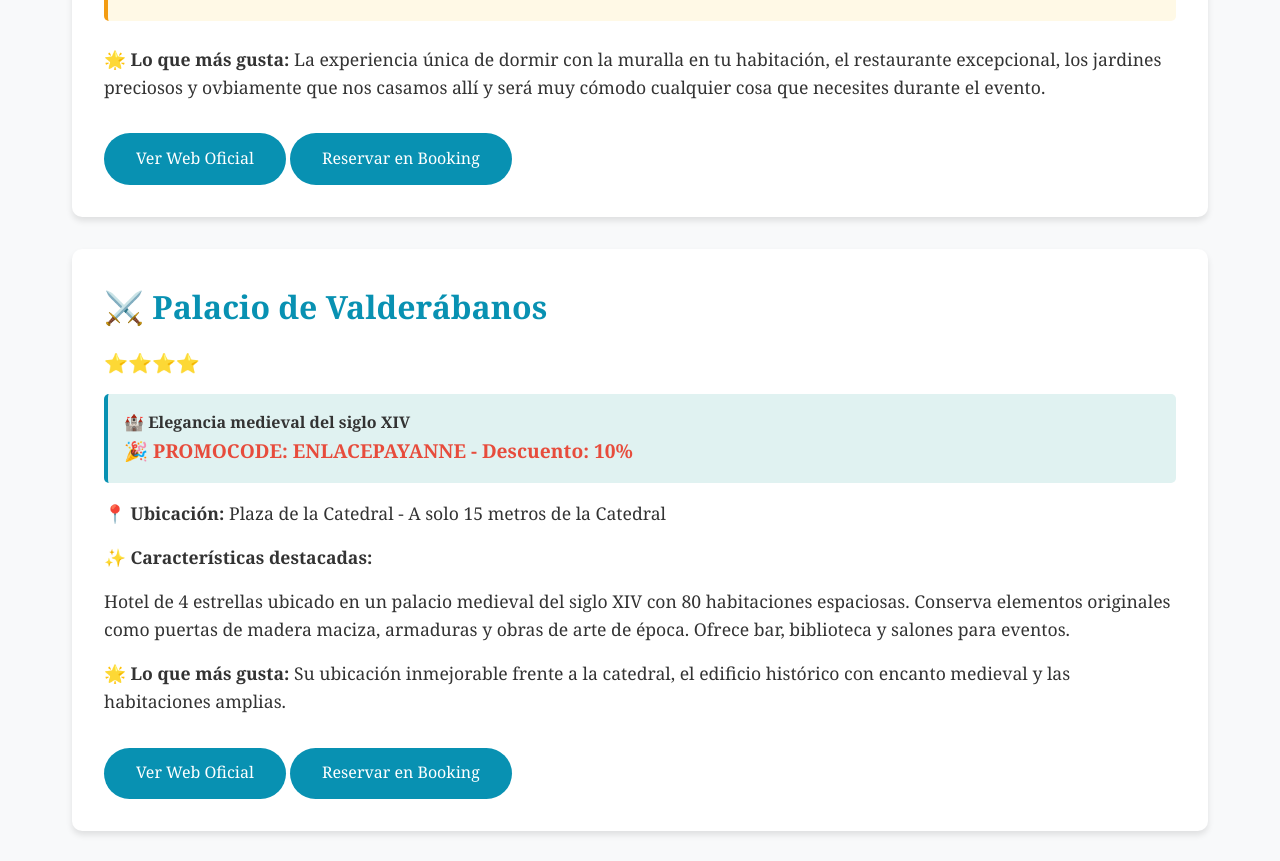
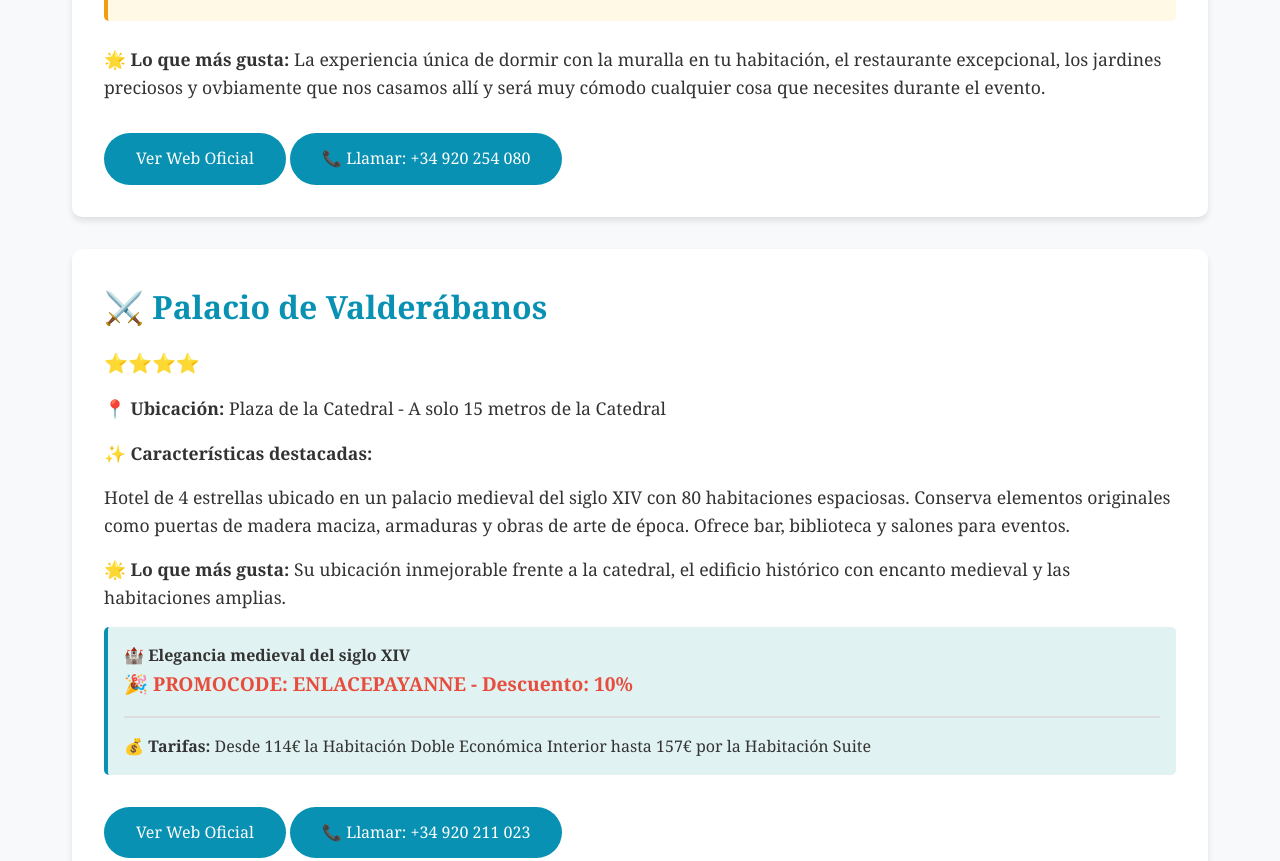
Before and after one commit to pmasiasanchez/bodamariayjuan, a plain HTML site: page hoteles.html in a window 1280 px wide. Shown: the part 1164-2025 px from the top of the page. Drawn offline with Linux system fonts and the light colour scheme.

Commit message:
Update hoteles.html

```diff
--- a/hoteles.html
+++ b/hoteles.html
@@ -184,7 +184,7 @@
             <p><strong>🌟 Lo que más gusta:</strong> La experiencia única de dormir con la muralla en tu habitación, el restaurante excepcional, los jardines preciosos y ovbiamente que nos casamos allí y será muy cómodo cualquier cosa que necesites durante el evento.</p>
 
             <a href="https://www.sofragapalacio.com/" target="_blank" class="btn">Ver Web Oficial</a>
-            <a href="https://www.booking.com/hotel/es/best-western-premier-sofraga-palacio.es.html" target="_blank" class="btn">Reservar en Booking</a>
+            <a href="tel:+34920254080" class="btn">📞 Llamar: +34 920 254 080</a>
         </div>
 
          <!-- Hotel 4: Palacio de Valderábanos -->
@@ -192,10 +192,6 @@
             <h2>⚔️ Palacio de Valderábanos</h2>
             <div class="estrellas">⭐⭐⭐⭐</div>
 
-            <div class="destacado">
-                <strong>🏰 Elegancia medieval del siglo XIV</strong><br>
-                <strong style="color: #e74c3c; font-size: 1.2rem;">🎉 PROMOCODE: ENLACEPAYANNE - Descuento: 10%</strong>
-            </div>
 
             <p><strong>📍 Ubicación:</strong> Plaza de la Catedral - A solo 15 metros de la Catedral</p>
 
@@ -204,8 +200,16 @@
 
             <p><strong>🌟 Lo que más gusta:</strong> Su ubicación inmejorable frente a la catedral, el edificio histórico con encanto medieval y las habitaciones amplias.</p>
 
+       <div class="destacado">
+                <strong>🏰 Elegancia medieval del siglo XIV</strong><br>
+                <strong style="color: #e74c3c; font-size: 1.2rem;">🎉 PROMOCODE: ENLACEPAYANNE - Descuento: 10%</strong><br>
+                <div style="margin-top: 1rem; padding-top: 1rem; border-top: 2px solid #ddd;">
+                    <strong>💰 Tarifas:</strong> Desde 114€ la Habitación Doble Económica Interior hasta 157€ por la Habitación Suite
+                </div>
+            </div>
+
             <a href="https://www.hotelpalaciovalderrabanos.com/" target="_blank" class="btn">Ver Web Oficial</a>
-            <a href="https://www.booking.com/hotel/es/valderrabanos.es.html" target="_blank" class="btn">Reservar en Booking</a>
+            <a href="tel:+34920211023" class="btn">📞 Llamar: +34 920 211 023</a>
         </div>
 
            <!-- Hotel 2: Velada -->
```
